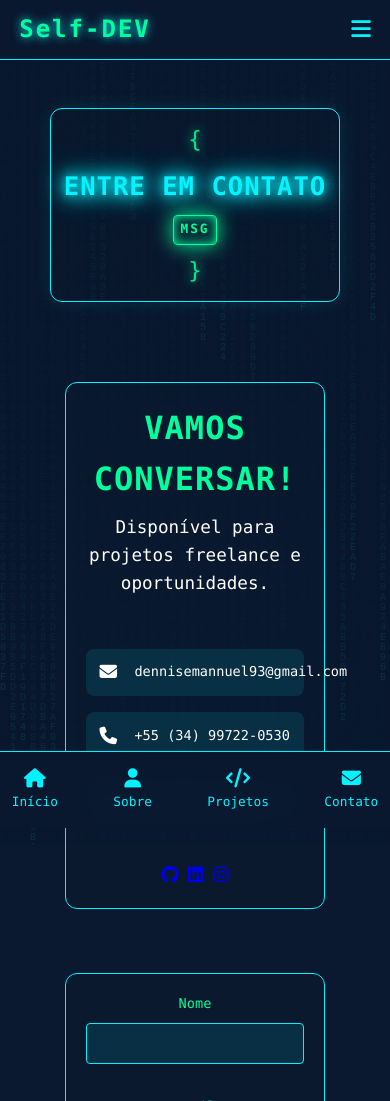
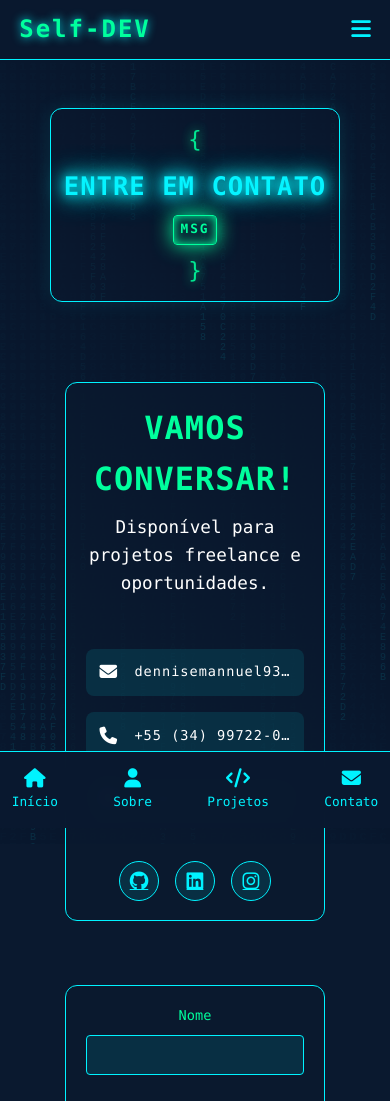
Before and after one commit to Dslpss/protifolio-principal, a website: page contact.html in a window 390 px wide. Shown: the top 1101 px of the page. Drawn offline with Linux system fonts and the light colour scheme.

Commit message:
Melhorias: - Corrigido layout dos ícones sociais - Ajustado email para não estourar - Adicionado efeito matrix nos ícones sociais - Melhorada responsividade mobile - Ajustado espaçamento e alinhamento dos elementos

```diff
--- a/assets/styles/main.css
+++ b/assets/styles/main.css
@@ -714,6 +714,17 @@ footer {
   transition: all 0.3s ease;
   position: relative;
   cursor: pointer;
+  overflow: hidden;
+  width: 100%;
+}
+
+.contact-item span {
+  font-size: 0.9rem;
+  letter-spacing: 1px;
+  white-space: nowrap;
+  overflow: hidden;
+  text-overflow: ellipsis;
+  flex: 1;
 }
 
 .contact-item:hover {
@@ -1057,7 +1068,6 @@ footer {
   .social-btn {
     width: 40px;
     height: 40px;
-    font-size: 1.1rem;
   }
 
   .form-group {
@@ -1983,3 +1993,80 @@ main {
     margin: 0.3rem 0;
   }
 }
+
+/* Restaurando o estilo matrix dos ícones sociais */
+.social-btn {
+  width: 45px;
+  height: 45px;
+  display: flex;
+  align-items: center;
+  justify-content: center;
+  border: 1px solid var(--neon-blue);
+  border-radius: 50%;
+  color: var(--neon-blue);
+  transition: all 0.3s ease;
+  background: rgba(0, 243, 255, 0.1);
+  position: relative;
+  overflow: hidden;
+}
+
+.social-btn:hover {
+  background: var(--neon-blue);
+  color: var(--dark-bg);
+  box-shadow: 0 0 15px var(--neon-blue);
+  transform: translateY(-3px);
+}
+
+.social-btn::before {
+  content: "";
+  position: absolute;
+  top: 0;
+  left: -100%;
+  width: 100%;
+  height: 100%;
+  background: linear-gradient(
+    90deg,
+    transparent,
+    rgba(0, 243, 255, 0.4),
+    transparent
+  );
+  transition: 0.5s;
+}
+
+.social-btn:hover::before {
+  left: 100%;
+}
+
+/* Ajuste responsivo */
+@media (max-width: 768px) {
+  .social-btn {
+    width: 40px;
+    height: 40px;
+    font-size: 1.2rem;
+  }
+}
+
+.social-links {
+  display: flex;
+  justify-content: center;
+  gap: 1.2rem;
+  margin-top: 1.5rem;
+  flex-direction: row; /* Garante que os ícones fiquem em linha */
+  flex-wrap: nowrap; /* Impede que quebrem para a próxima linha */
+}
+
+/* Ajuste responsivo */
+@media (max-width: 768px) {
+  .social-links {
+    gap: 1rem;
+    margin-top: 1.2rem;
+    justify-content: center;
+    flex-direction: row; /* Mantém em linha mesmo no mobile */
+  }
+
+  .social-btn {
+    width: 40px;
+    height: 40px;
+    font-size: 1.2rem;
+  }
+}
```
